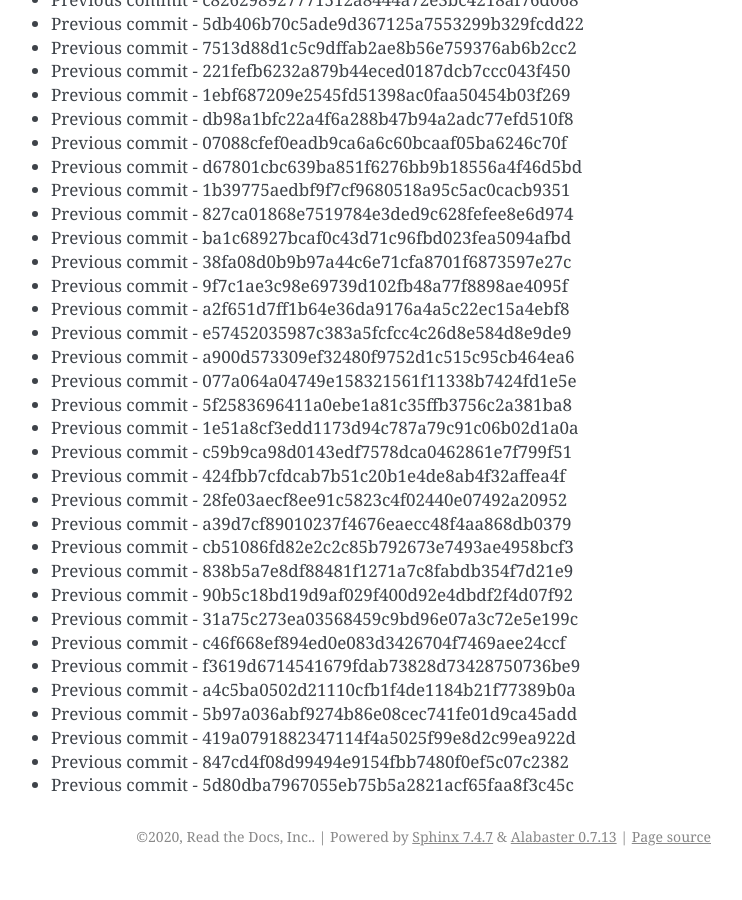
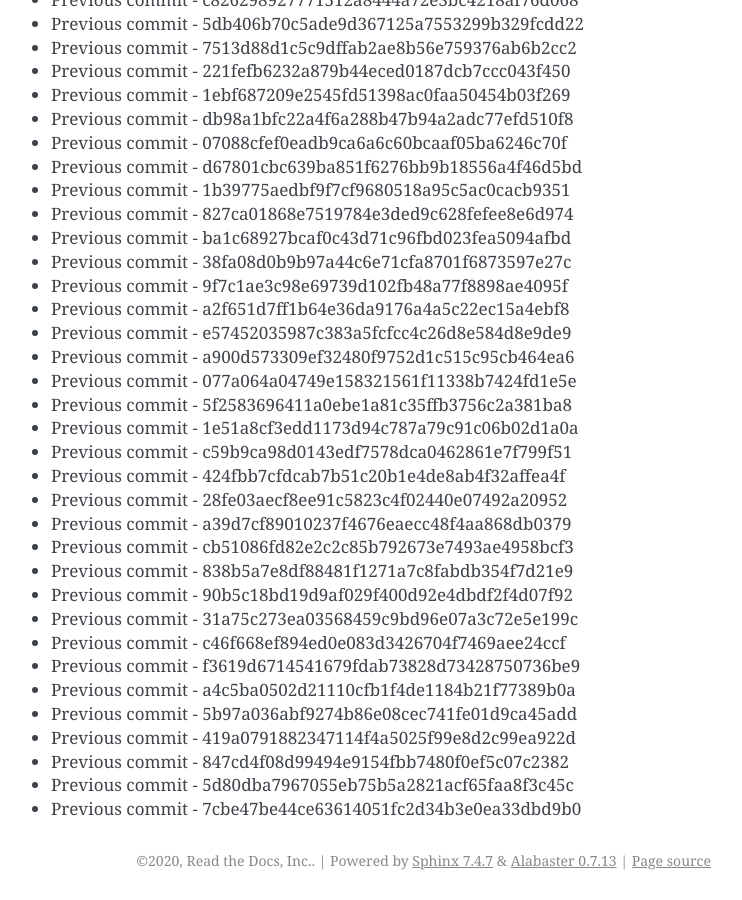
Before and after one commit to readthedocs/rtd-git-stresstest, a Sphinx documentation site: the page built from docs/updates.rst, in a window 1280 px wide and 900 px high, scrolled down 34685 px. Shown: the whole window, without its empty margins (399-1141 px from the left). Built offline with Sphinx 7.4.7, drawn with Linux system fonts in a browser that asks for light colours; before the commit the page ends 35561 px from its top, so only the background shows below that.

Commit message:
Generating commit from previous: 7cbe47be44ce63614051fc2d34b3e0ea33dbd9b0

```diff
--- a/docs/updates.rst
+++ b/docs/updates.rst
@@ -1489,3 +1489,4 @@ It can be tested for any performance characteristics.
 * Previous commit - 419a0791882347114f4a5025f99e8d2c99ea922d
 * Previous commit - 847cd4f08d99494e9154fbb7480f0ef5c07c2382
 * Previous commit - 5d80dba7967055eb75b5a2821acf65faa8f3c45c
+* Previous commit - 7cbe47be44ce63614051fc2d34b3e0ea33dbd9b0
```
